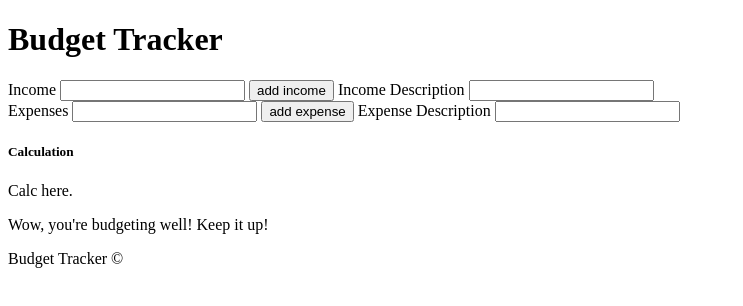
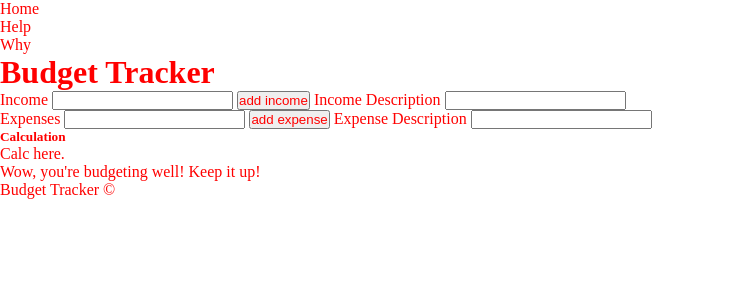
Before and after one commit to supernova147/Budget_Tracker, a website: page index.html in a window 1280 px wide. Shown: the whole page, without its empty margins (0-743 px from the left). Drawn offline with Linux system fonts and the light colour scheme.

Commit message:
[UPDATE]--- SASS is now active.

```diff
--- a/index.html
+++ b/index.html
@@ -7,6 +7,11 @@
     <link rel="stylesheet" href="style.css">
 </head>
 <body>
+    <ul class="navbar">
+        <li>Home</li>
+        <li>Help</li>
+        <li>Why</li>
+    </ul>
 
     <main>
 
--- /dev/null
+++ b/main.scss
@@ -0,0 +1,9 @@
+/* Write in SASS/SCSS. */
+
+$primary-color: red;
+
+* {
+    margin: 0;
+    padding: 0;
+    color: red;
+}
```
Also changed, not shown: package.json (added, +22 -0 lines), script.js (+29 -0 lines), style.css, 1 other file.
